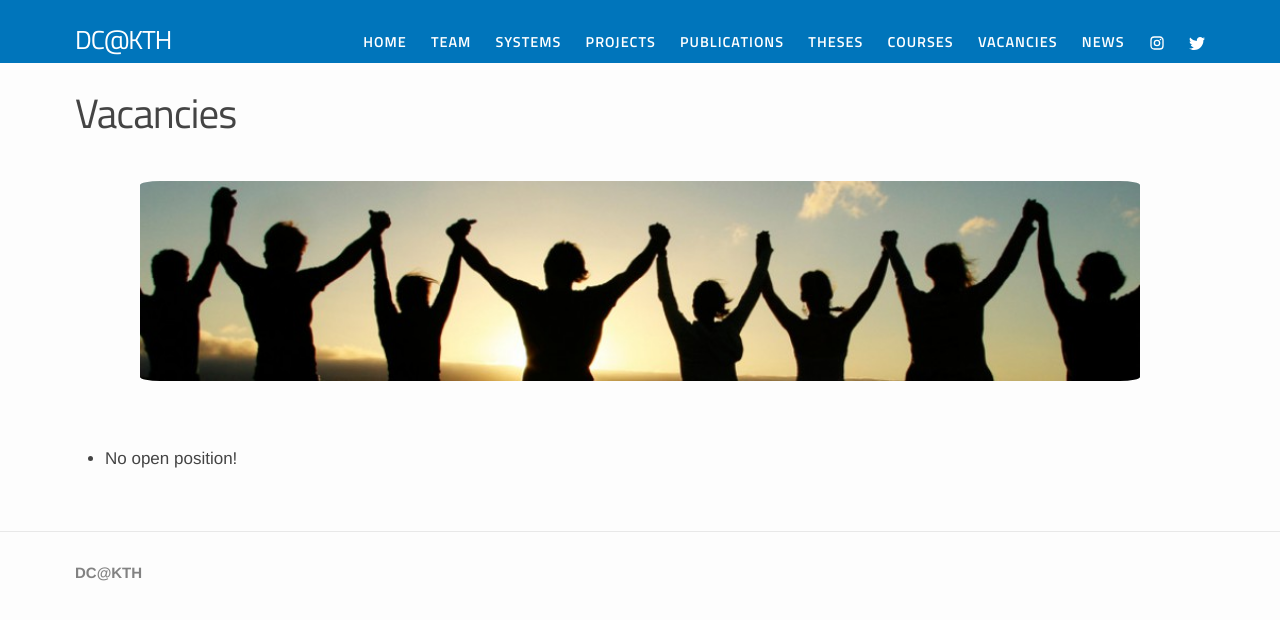
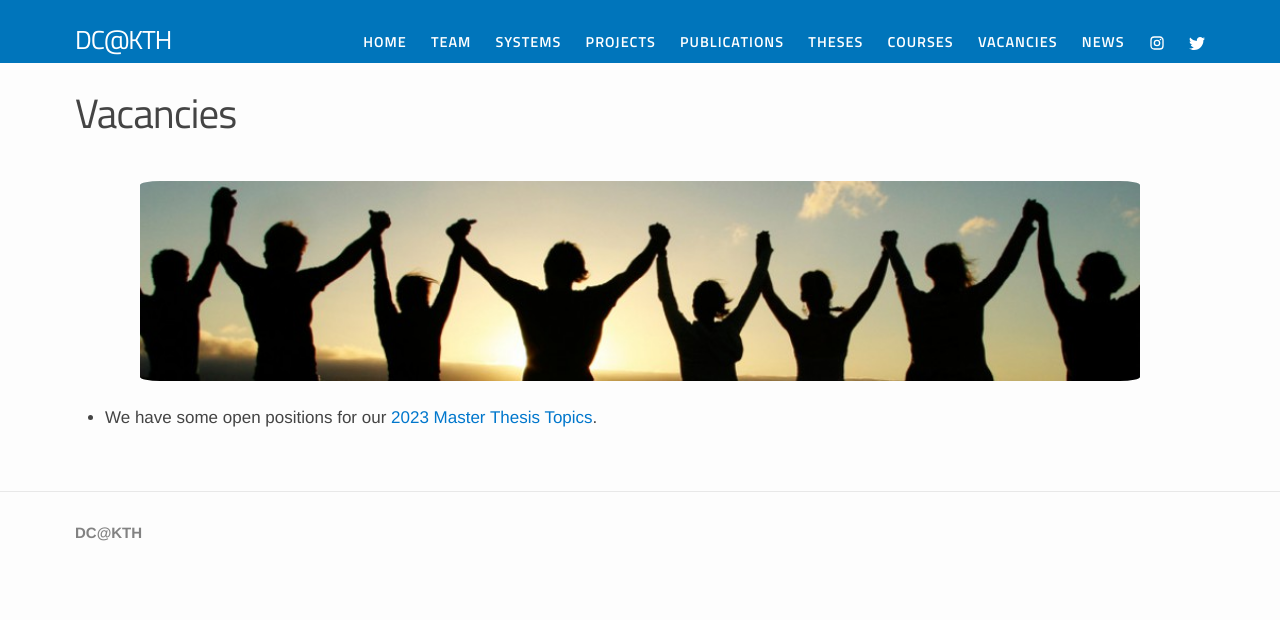
Before and after one commit to dcatkth/dcatkth.github.io, a Jekyll site: the page built from vacancies.md, in a window 1280 px wide. Shown: the top 620 px of the page. Built offline with Jekyll 4.4.1, drawn with Linux system fonts in a browser that asks for light colours.

Commit message:
Add 2023 thesis topics

```diff
--- a/vacancies.md
+++ b/vacancies.md
@@ -6,5 +6,5 @@ permalink: /vacancies/
 
 <center><img src="/images/people.jpg" width="1000" height="200" align="center"></center>
 
-<br>
-* No open position!
+
+* We have some open positions for our [2023 Master Thesis Topics](https://docs.google.com/document/d/1P6kCFoPmnYrb5crPq3XCNnRclKlDOXpiIWBwBnPmeqw/edit?usp=sharing).
```
